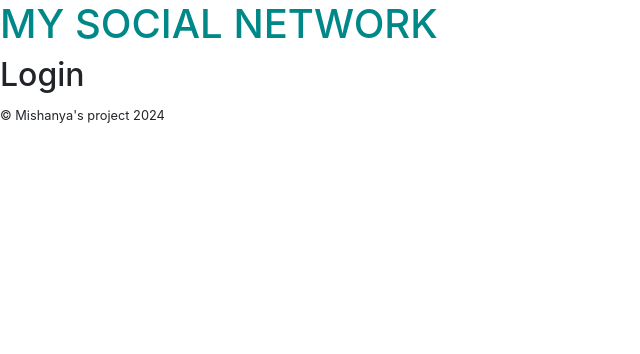
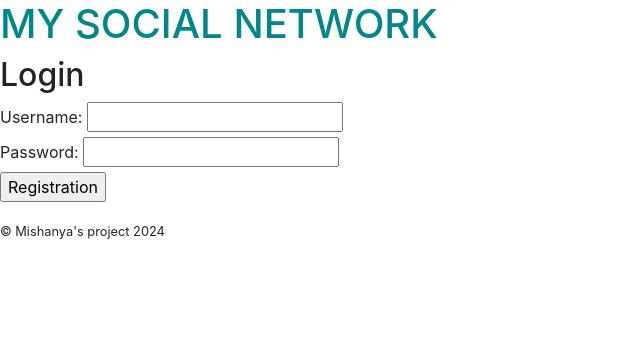
Before and after one commit to mikhail0090025/My-social-network, a Django app: page /login/ in a window 1280 px wide. Shown: the top 354 px of the page, without its empty margins (0-640 px from the left). Run offline with Django 5.2, Linux system fonts and the light colour scheme; parts of the project's set-up code (start-up, migrations or seed data) failed here and were passed over; some libraries are stand-ins or nearby versions.

Commit message:
Interm commit

```diff
--- a/my_social_network/my_social_network/views.py
+++ b/my_social_network/my_social_network/views.py
@@ -19,6 +19,11 @@ def login(request):
         if request.method == 'GET':
             return render(request, 'login.html')
         elif request.method == 'POST':
+            username = request.POST.get('username')
+            password = request.POST.get('password')
+            salt = bcrypt.gensalt()
+            hashed_password = bcrypt.hashpw(password.encode('utf-8'), salt)
+            hashed_password = hashed_password.decode('utf-8')
             return HttpResponse("", status=200)
         else:
             return HttpResponse(f"Bad request method: {request.method} method is not supported!", status=400)
@@ -36,13 +41,17 @@ def registration(request):
             name = request.POST.get('name')
             surname = request.POST.get('surname')
             password = request.POST.get('password')
-            r_password = request.POST.get('r_password')
             birth_date = request.POST.get('birth_date')
             birth_date = datetime.strptime(birth_date, '%Y-%m-%d').date()
             salt = bcrypt.gensalt()
             hashed_password = bcrypt.hashpw(password.encode('utf-8'), salt)
             hashed_password = hashed_password.decode('utf-8')
             parameters = [username, hashed_password, name, surname, birth_date]
+            # Check for uniqueness of username
+            sql_result = db.execute_query_sync("SELECT * FROM UserProfile WHERE username = $1", *[username])
+            if len(sql_result) > 0:
+                return HttpResponse(f"User with username {username} does already exists", status=400)
+            #
             db.execute_query_sync("INSERT INTO UserProfile (username, password_hash, name, surname, birth_date) VALUES ($1, $2, $3, $4, $5)",
             *parameters
             )
@@ -50,9 +59,11 @@ def registration(request):
         else:
             return HttpResponse(f"Bad request method: {request.method} method is not supported!", status=400)
     except asyncpg.PostgresError as e:
-        return HttpResponse(f"Postgres database error: {e}", status=500)
+        print(f"Postgres database error: {e}")
+        return HttpResponse(f"Internal server error has occured.", status=500)
     except Exception as e:
-        return HttpResponse(f"Unexpected error: {e}", status=500)
+        print(f"Unexpected error: {e}")
+        return HttpResponse(f"Internal server error has occured.", status=500)
 
 def redirect_to_main(request):
     return redirect('mainpage')
--- /dev/null
+++ b/my_social_network/static/registration.css
@@ -0,0 +1,3 @@
+#error_text{
+    color: red;
+}
--- a/my_social_network/templates/login.html
+++ b/my_social_network/templates/login.html
@@ -7,9 +7,56 @@
 {% endblock %}
 
 {% block main %}
-
+<section>
+    <form action="{% url 'login' %}" method="post" id="reg_form">
+        <section>
+            <label for="username">Username: </label>
+            <input type="text" name="username" id="username" minlength="7">
+        </section>
+        <section>
+            <label for="password">Password: </label>
+            <input type="password" name="password" id="password" minlength="12">
+        </section>
+        {% csrf_token %}
+        <input type="submit" value="Registration">
+    </form>
+    <p><i><b id="error_text"></b></i></p>
+</section>
 {% load static %}
 <!-- Scripts here -->
+<script>
+    var csrfToken = $('input[name="csrfmiddlewaretoken"]').attr('value');
+    // Global header for all ajax requests
+    $.ajaxSetup({
+        headers: {
+            'X-CSRFToken': csrfToken
+        }
+    });
+
+    $('#reg_form').on('submit', function (event) {
+        event.preventDefault();
+        var username = $('#username').val();
+        var password = $('#password').val();
+        console.log("Username: " + username);
+        console.log("Password: " + password);
+        $.ajax({
+            url: "{% url 'registration' %}",
+            method: 'POST',
+            data: {
+                username: username,
+                password: password
+            },
+            success: function(response) {
+                console.log('Success:', response);
+            },
+            error: function(error) {
+                var error_text = 'Error: ' + error.responseText;
+                console.error(error_text);
+                $('#error_text').text(error_text);
+            }
+        });
+    });
+</script>
 {% endblock %}
 
 {% block footer %}
--- a/my_social_network/templates/partials/main_template.html
+++ b/my_social_network/templates/partials/main_template.html
@@ -6,6 +6,7 @@
     <title>{% block title %}{% endblock %}</title>
     {% load static %}
     {% include 'partials/head.html' %}
+    {% block styles_and_scripts %}{% endblock %}
 </head>
 <body>
     <header>
```
Also changed, not shown: my_social_network/templates/partials/head.html (+0 -7 lines), my_social_network/templates/registration.html (+11 -5 lines), 1 other file.
